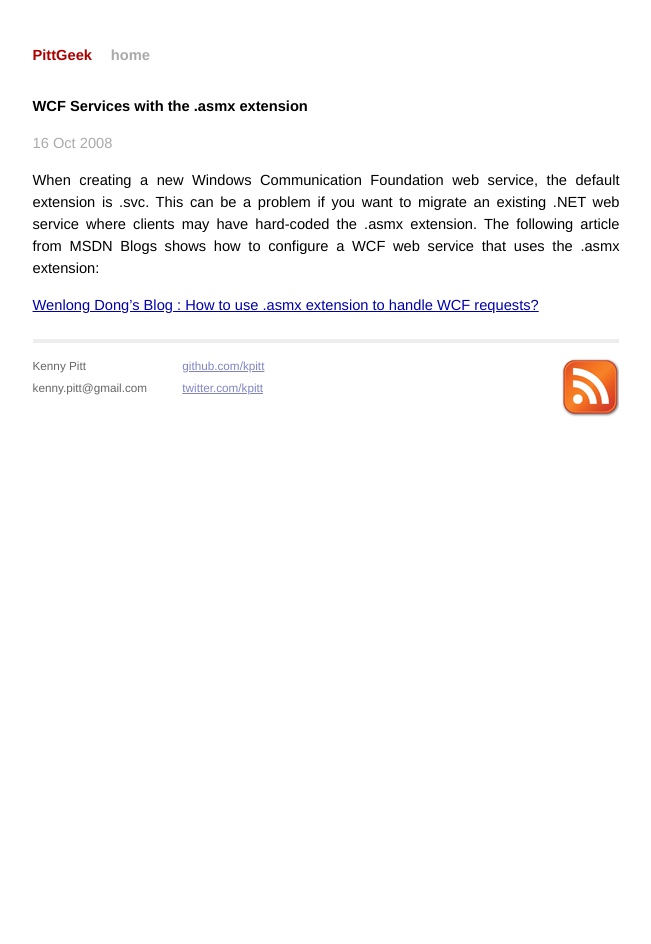
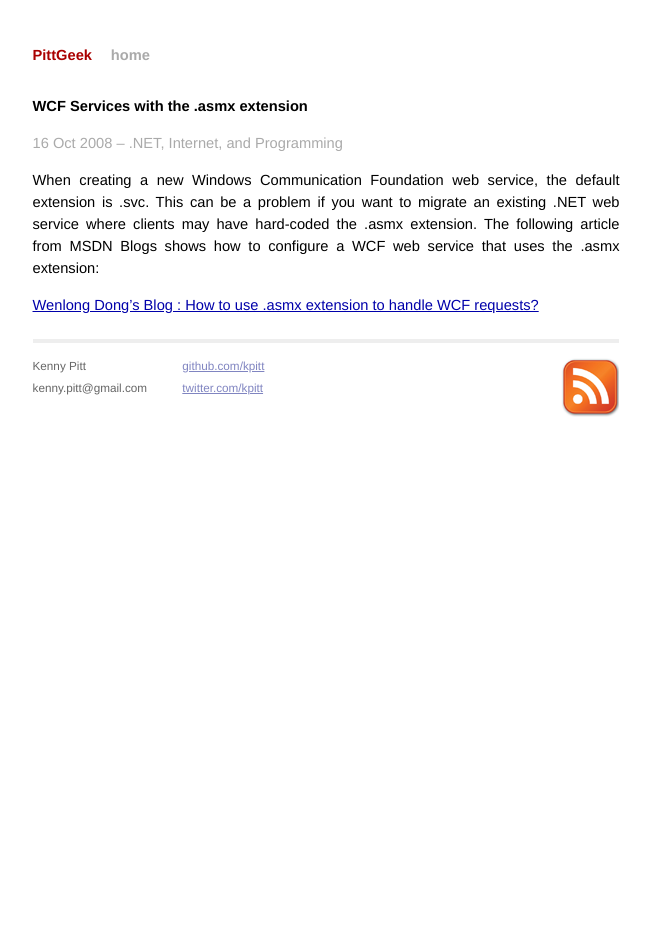
Before and after one commit to kpitt/kpitt.github.com, a Jekyll site: the page built from _posts/2008-10-16-wcf-services-with-the-asmx-extension.md, in a window 1280 px wide. Shown: the whole page, without its empty margins (314-965 px from the left). Built offline with Jekyll 4.4.1, drawn with Linux system fonts in a browser that asks for light colours; Markdown is read by kramdown in place of the engine named in the settings.

Commit message:
Add categories list in post header.

```diff
--- a/_layouts/post.html
+++ b/_layouts/post.html
@@ -3,7 +3,12 @@
 ---
 <div id="post">
 <h1>{{ page.title }}</h1>
-<p class="meta">{{ page.date | date_to_string }}</p>
+<p class="meta">
+{{ page.date | date_to_string }}
+{% unless page.categories == empty %}
+&ndash; {{ page.categories | array_to_sentence_string }}
+{% endunless %}
+</p>
 
 {{ content }}
 </div>
```
